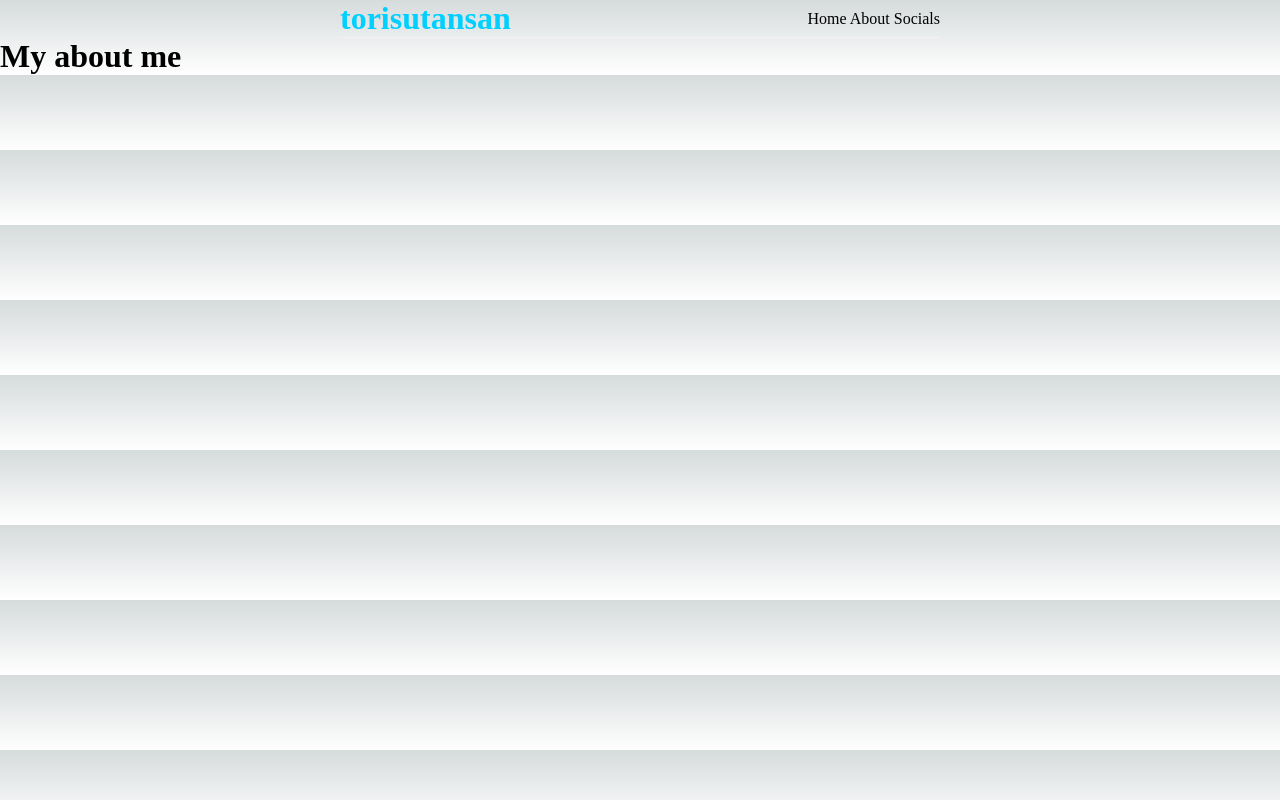
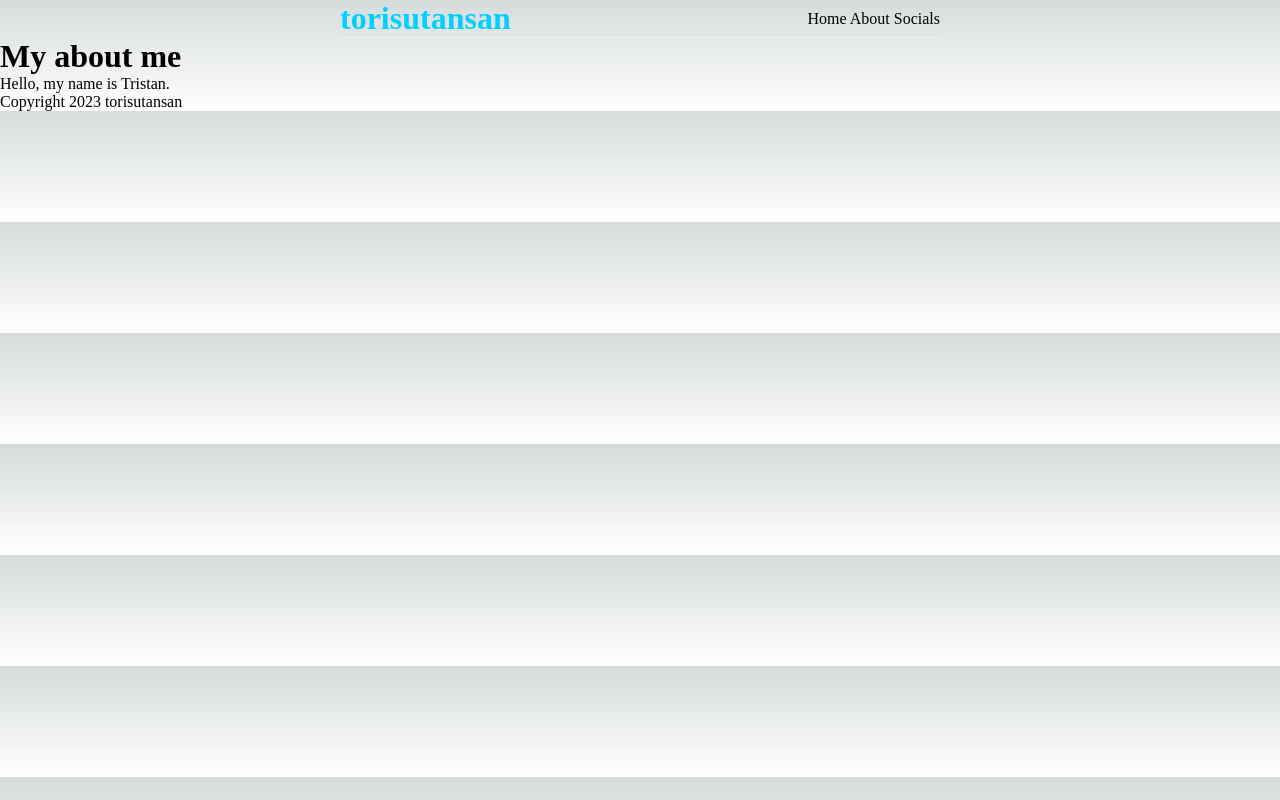
Before and after one commit to torisutansan02/torisutansan, a Next.js app: page /about in a window 1280 px wide. Built offline with nearby package versions, Linux system fonts and the light colour scheme; a web font is replaced by a local one.

Commit message:
Adding a footer

```diff
--- /dev/null
+++ b/components/Footer.js
@@ -0,0 +1,9 @@
+const Footer = () => {
+    return (
+        <div>
+            Copyright 2023 torisutansan
+        </div>
+    )
+}
+
+export default Footer;
--- a/pages/about.js
+++ b/pages/about.js
@@ -1,10 +1,14 @@
 import Navbar from '../components/Navbar'
+import Footer from '../components/Footer'
 
 function About() {
     return (
         <>
             <Navbar />
             <h1> My about me </h1>
+            <p> Hello, my name is Tristan. </p>
+
+            <Footer />
         </>
     );
 }
--- a/pages/index.js
+++ b/pages/index.js
@@ -5,6 +5,7 @@ import styles from '@/styles/Home.module.css'
 
 import Link from 'next/link'
 import Navbar from '../components/Navbar'
+import Footer from '../components/Footer'
 
 const inter = Inter({ subsets: ['latin'] })
 
@@ -102,6 +103,8 @@ export default function Home() {
           </a>
         </div>
       </main>
+
+      <Footer />
   </>
   )
 }
--- a/pages/socials.js
+++ b/pages/socials.js
@@ -1,10 +1,13 @@
 import Navbar from '../components/Navbar'
+import Footer from '../components/Footer'
 
 function Socials() {
     return (
         <>
             <Navbar />
             <h1> Here are a couple of links to my socials. </h1>
+
+            <Footer />
         </>
     );
 }
```
